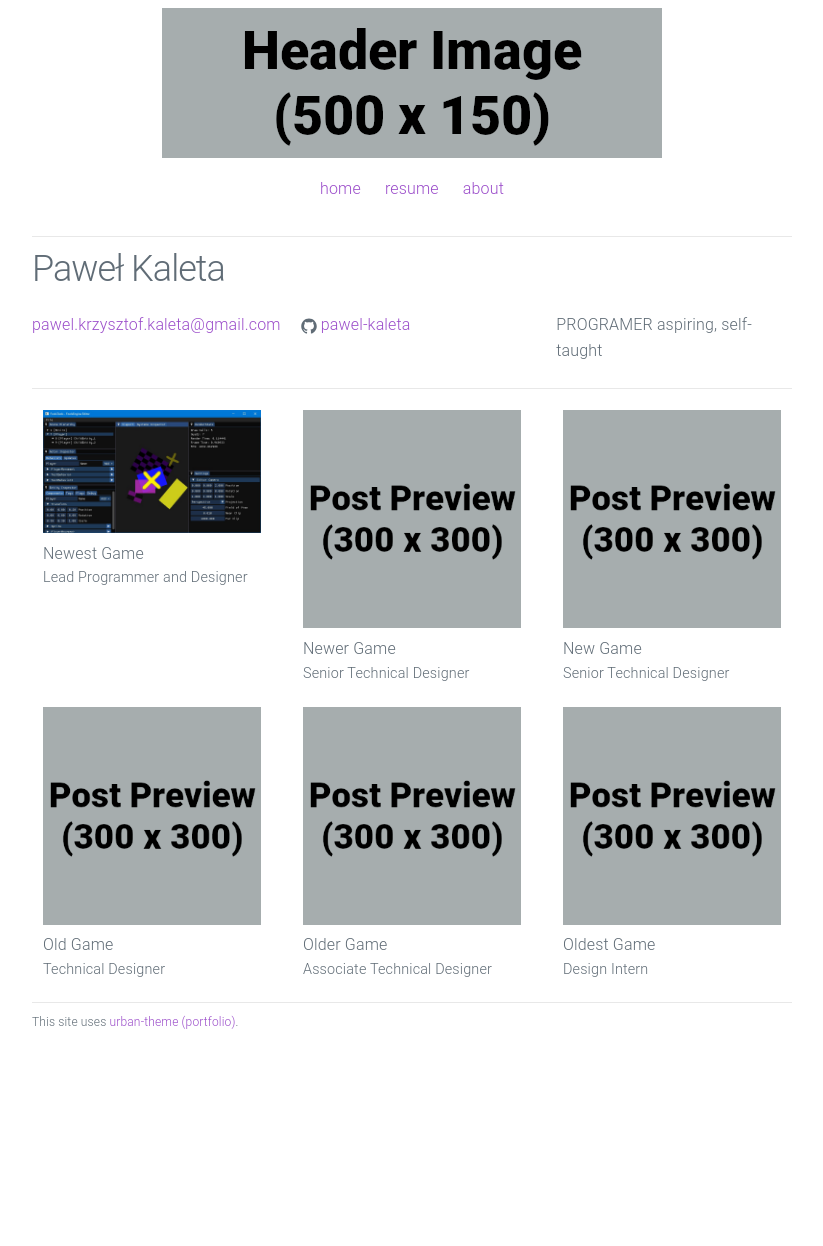
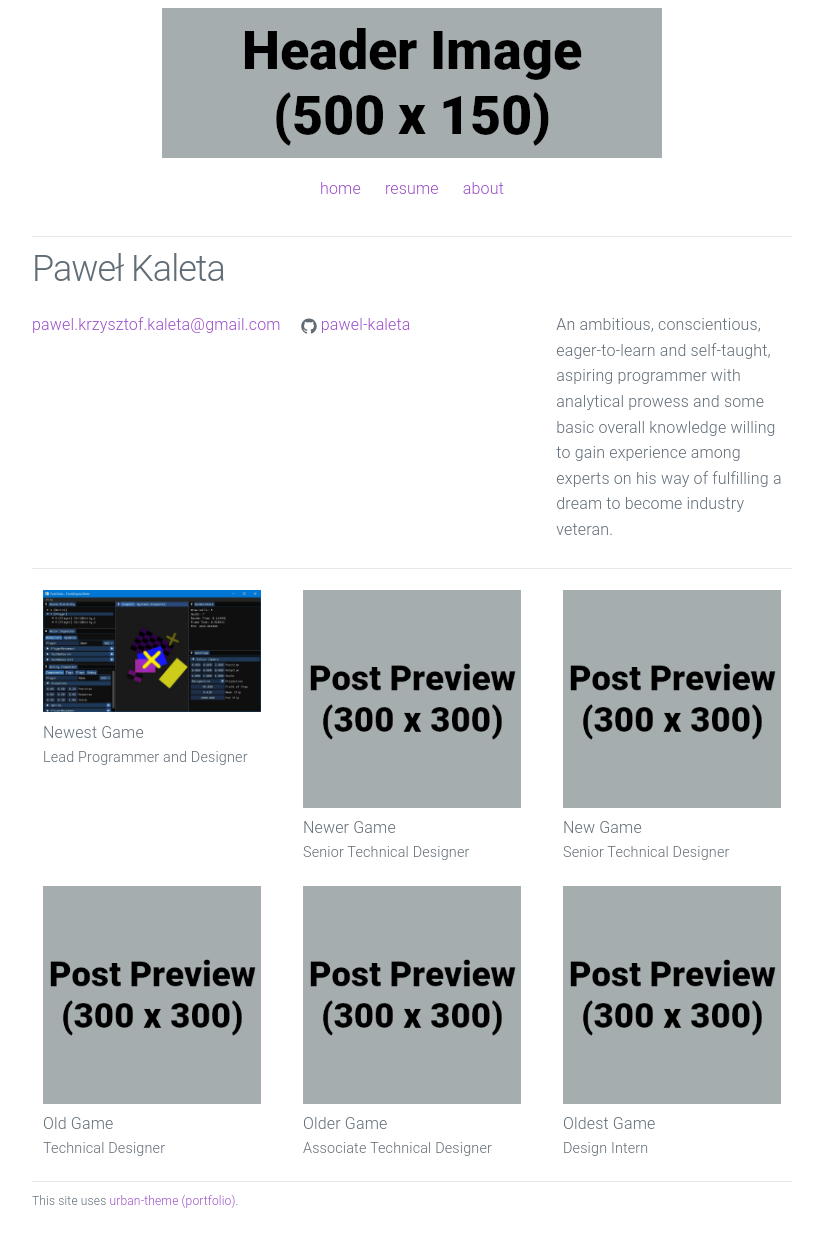
Before and after one commit to pawel-kaleta/pawel-kaleta.github.io, a Jekyll site: the page built from index.html, in a window 1280 px wide. Shown: the whole page, without its empty margins (228-1051 px from the left). Built offline with Jekyll 4.4.1, drawn with Linux system fonts in a browser that asks for light colours; before the commit the page ends 1067 px from its top, so only the background shows below that.

Commit message:
Update _config.yml

```diff
--- a/_config.yml
+++ b/_config.yml
@@ -2,8 +2,7 @@
 title: Paweł Kaleta
 email: pawel.krzysztof.kaleta@gmail.com
 description: > # keep this and put description below
-  PROGRAMER
-  aspiring, self-taught
+  An ambitious, conscientious, eager-to-learn and self-taught, aspiring programmer with analytical prowess and some basic overall knowledge willing to gain experience among experts on his way of fulfilling a dream to become industry veteran.
 url: "https://pawel-kaleta.github.io" # the base hostname & protocol for your site
 #linkedin_url: "https://www.linkedin.com/in/gamingportfolio"
 github_username: pawel-kaleta
```
